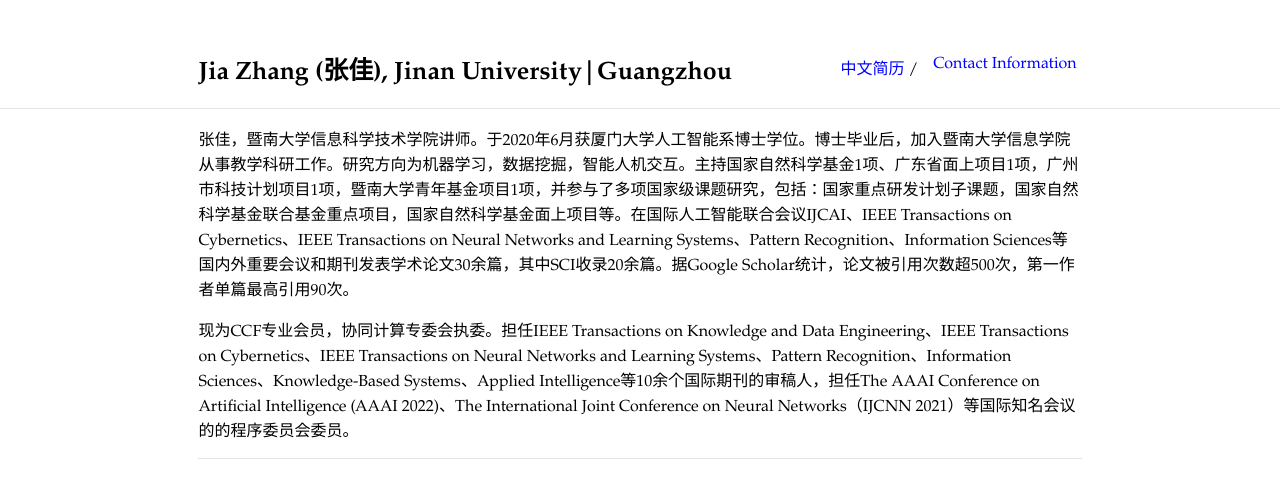
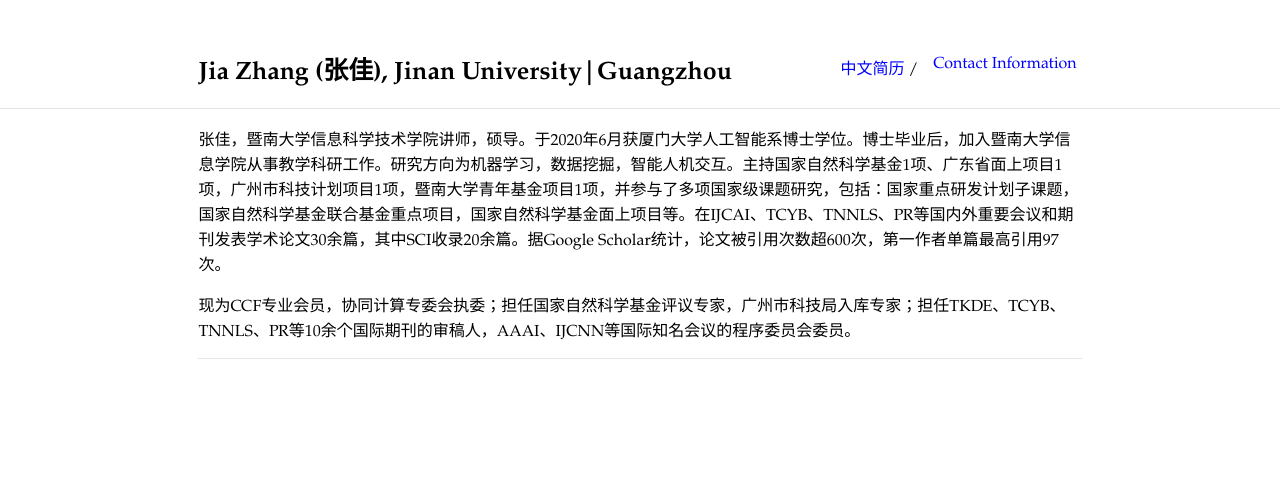
Before and after one commit to jiazhang-ml/jiazhang-ml.github.io, a Jekyll site: the page built from ch-resume.md, in a window 1280 px wide, cut to the strip 0-876 px from the top of the page. Shown: the top 498 px of the strip. Built offline with Jekyll 4.4.1, drawn with Linux system fonts in a browser that asks for light colours.

Commit message:
Update ch-resume.md

```diff
--- a/ch-resume.md
+++ b/ch-resume.md
@@ -3,6 +3,6 @@
 layout: default
 ---
 
-张佳，暨南大学信息科学技术学院讲师。于2020年6月获厦门大学人工智能系博士学位。博士毕业后，加入暨南大学信息学院从事教学科研工作。研究方向为机器学习，数据挖掘，智能人机交互。主持国家自然科学基金1项、广东省面上项目1项，广州市科技计划项目1项，暨南大学青年基金项目1项，并参与了多项国家级课题研究，包括：国家重点研发计划子课题，国家自然科学基金联合基金重点项目，国家自然科学基金面上项目等。在国际人工智能联合会议IJCAI、IEEE Transactions on Cybernetics、IEEE Transactions on Neural Networks and Learning Systems、Pattern Recognition、Information Sciences等国内外重要会议和期刊发表学术论文30余篇，其中SCI收录20余篇。据Google Scholar统计，论文被引用次数超500次，第一作者单篇最高引用90次。
+张佳，暨南大学信息科学技术学院讲师，硕导。于2020年6月获厦门大学人工智能系博士学位。博士毕业后，加入暨南大学信息学院从事教学科研工作。研究方向为机器学习，数据挖掘，智能人机交互。主持国家自然科学基金1项、广东省面上项目1项，广州市科技计划项目1项，暨南大学青年基金项目1项，并参与了多项国家级课题研究，包括：国家重点研发计划子课题，国家自然科学基金联合基金重点项目，国家自然科学基金面上项目等。在IJCAI、TCYB、TNNLS、PR等国内外重要会议和期刊发表学术论文30余篇，其中SCI收录20余篇。据Google Scholar统计，论文被引用次数超600次，第一作者单篇最高引用97次。
 
-现为CCF专业会员，协同计算专委会执委。担任IEEE Transactions on Knowledge and Data Engineering、IEEE Transactions on Cybernetics、IEEE Transactions on Neural Networks and Learning Systems、Pattern Recognition、Information Sciences、Knowledge-Based Systems、Applied Intelligence等10余个国际期刊的审稿人，担任The AAAI Conference on Artificial Intelligence (AAAI 2022)、The International Joint Conference on Neural Networks（IJCNN 2021）等国际知名会议的的程序委员会委员。
+现为CCF专业会员，协同计算专委会执委；担任国家自然科学基金评议专家，广州市科技局入库专家；担任TKDE、TCYB、TNNLS、PR等10余个国际期刊的审稿人，AAAI、IJCNN等国际知名会议的程序委员会委员。
```
